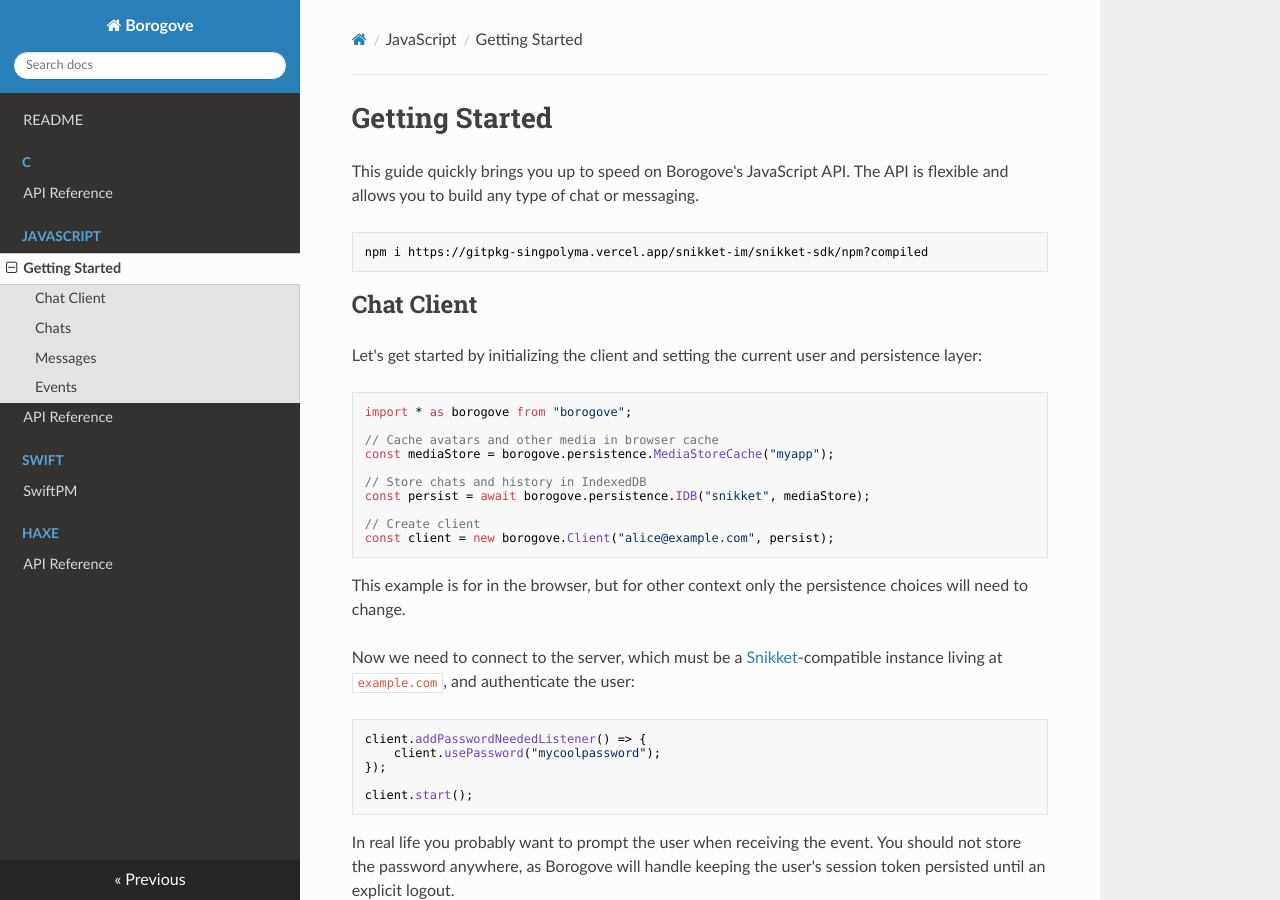
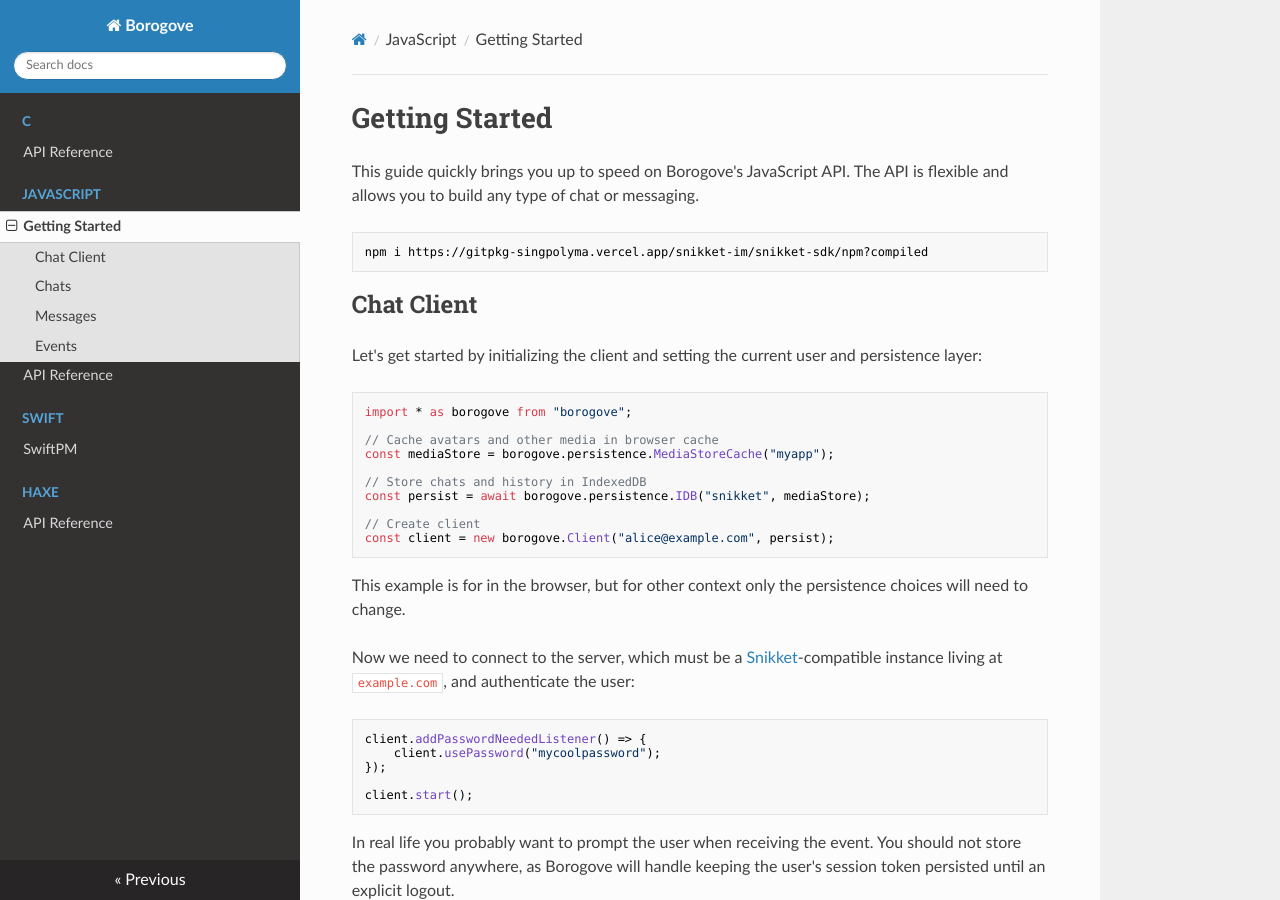
Before and after one commit to snikket-im/snikket-sdk, an MkDocs documentation site: the page built from docs/js/index.md, in a window 1280 px wide and 900 px high. Built offline with MkDocs 1.6.1, drawn with Linux system fonts in a browser that asks for light colours; nearby versions of some CDN libraries.

Commit message:
Remove readme from sidebar

```diff
--- a/mkdocs.yml
+++ b/mkdocs.yml
@@ -3,6 +3,7 @@ site_name: Borogove
 theme:
   name: readthedocs
   prev_next_buttons_location: false
+  include_homepage_in_sidebar: false
 
 plugins:
   - search
```
